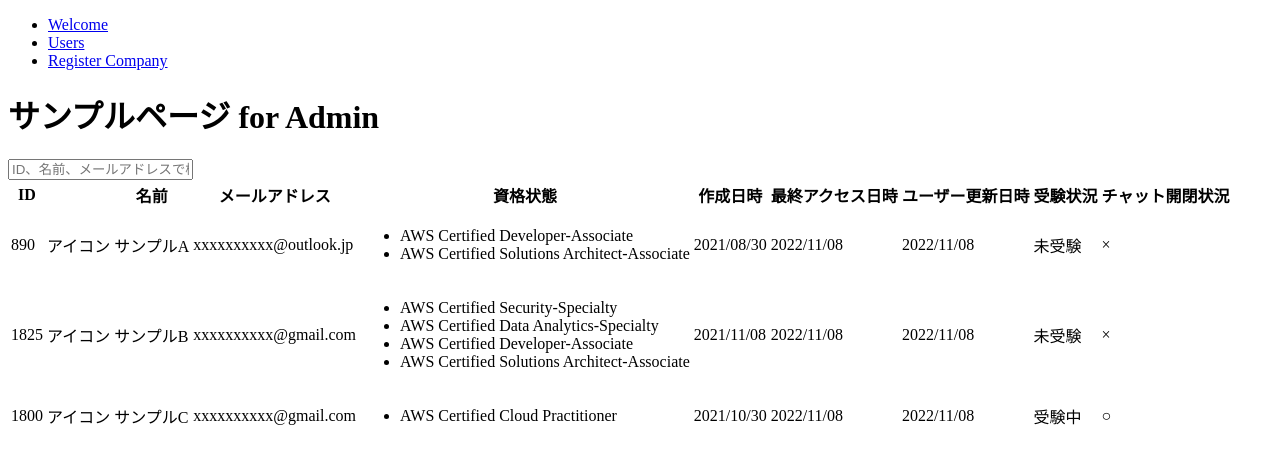
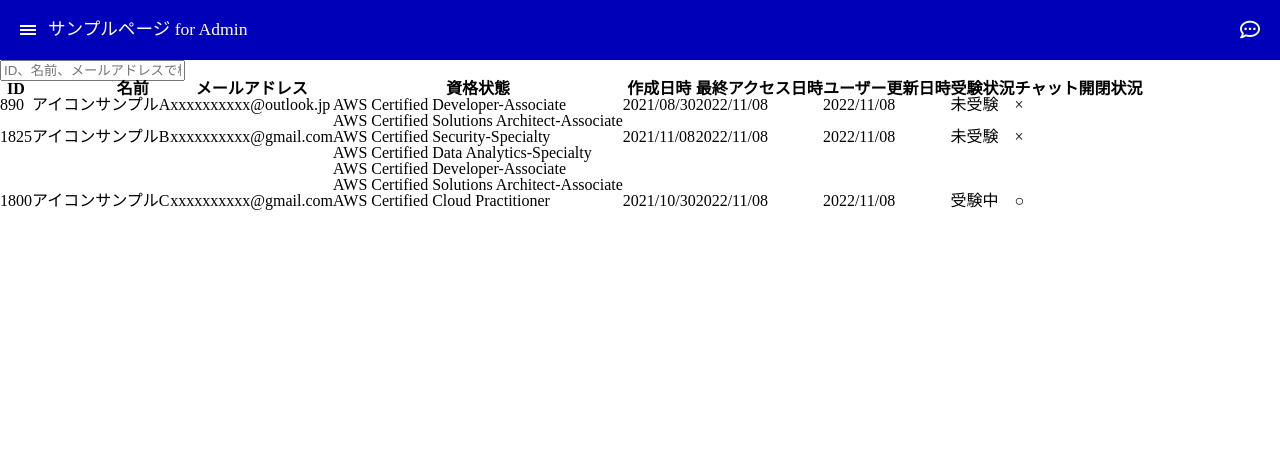
Before and after one commit to ko-shiro-hap/possejob_html_css, a plain HTML site: page index.html in a window 1280 px wide. Drawn offline with Linux system fonts and the light colour scheme.

Commit message:
headerのスタイル作成

```diff
--- /dev/null
+++ b/assets/styles/reset.css
@@ -0,0 +1,174 @@
+/*
+html5doctor.com Reset Stylesheet
+v1.6.1
+Last Updated: 2010-09-17
+Author: Richard Clark - http://richclarkdesign.com
+Twitter: @rich_clark
+*/
+
+html,
+body,
+div,
+span,
+object,
+iframe,
+h1,
+h2,
+h3,
+h4,
+h5,
+h6,
+p,
+blockquote,
+pre,
+abbr,
+address,
+cite,
+code,
+del,
+dfn,
+em,
+img,
+ins,
+kbd,
+q,
+samp,
+small,
+strong,
+sub,
+sup,
+var,
+b,
+i,
+dl,
+dt,
+dd,
+ol,
+ul,
+li,
+fieldset,
+form,
+label,
+legend,
+table,
+caption,
+tbody,
+tfoot,
+thead,
+tr,
+th,
+td,
+article,
+aside,
+canvas,
+details,
+figcaption,
+figure,
+footer,
+header,
+hgroup,
+menu,
+nav,
+section,
+summary,
+time,
+mark,
+audio,
+video {
+  margin: 0;
+  padding: 0;
+  border: 0;
+  outline: 0;
+  font-size: 100%;
+  vertical-align: baseline;
+  background: transparent;
+}
+
+body {
+  line-height: 1;
+}
+
+article,
+aside,
+details,
+figcaption,
+figure,
+footer,
+header,
+hgroup,
+menu,
+nav,
+section {
+  display: block;
+}
+
+nav,
+ul {
+  list-style: none;
+}
+
+blockquote,
+q {
+  quotes: none;
+}
+
+blockquote:before,
+blockquote:after,
+q:before,
+q:after {
+  content: "";
+  content: none;
+}
+
+a {
+  margin: 0;
+  padding: 0;
+  font-size: 100%;
+  vertical-align: baseline;
+  background: transparent;
+}
+
+/* change colours to suit your needs */
+ins {
+  background-color: #ff9;
+  color: #000;
+  text-decoration: none;
+}
+
+/* change colours to suit your needs */
+mark {
+  background-color: #ff9;
+  color: #000;
+  font-style: italic;
+  font-weight: bold;
+}
+
+del {
+  text-decoration: line-through;
+}
+
+abbr[title],
+dfn[title] {
+  border-bottom: 1px dotted;
+  cursor: help;
+}
+
+table {
+  border-collapse: collapse;
+  border-spacing: 0;
+}
+
+/* change border colour to suit your needs */
+hr {
+  display: block;
+  height: 1px;
+  border: 0;
+  border-top: 1px solid #cccccc;
+  margin: 1em 0;
+  padding: 0;
+}
+
+input,
+select {
+  vertical-align: middle;
+}
--- a/assets/styles/style.css
+++ b/assets/styles/style.css
@@ -0,0 +1,52 @@
+html {
+  font-size: 16px;
+}
+
+/* start nav */
+.nav {
+  display: none;
+}
+/* end nav */
+
+/* start header */
+.header {
+  display: flex;
+  padding: 20px;
+  justify-content: space-between;
+  align-items: center;
+  background-color: #0000b9;
+  color: #fff;
+}
+
+.header__left {
+  display: flex;
+  gap: 12px;
+  align-items: center;
+}
+
+.header__hamburger {
+  display: flex;
+  gap: 2px;
+  width: 16px;
+  height: 100%;
+  flex-direction: column;
+  justify-content: center;
+}
+
+.header__hamburger span {
+  display: block;
+  width: 100%;
+  height: 2px;
+  background-color: #fff;
+}
+
+.header__title {
+  font-size: 1.1rem;
+  font-weight: normal;
+}
+
+.header__icon {
+  font-size: 20px;
+  color: #fff;
+}
+/* end header */
--- a/index.html
+++ b/index.html
@@ -6,36 +6,46 @@
     <meta name="viewport" content="width=device-width, initial-scale=1.0" />
     <title>possejobサンプルページ</title>
 
+    <!-- font awesome -->
+    <script
+      src="https://kit.fontawesome.com/6c20dffe37.js"
+      crossorigin="anonymous"
+    ></script>
+
+    <link rel="stylesheet" href="./assets/styles/reset.css" />
     <link rel="stylesheet" href="./assets/styles/style.css" />
   </head>
   <body>
-    <!-- start header -->
-    <header class="header">
-      <nav class="header__nav">
-        <ul class="header__nav__items">
-          <li class="header__nav__item">
+    <!-- start nav -->
+    <nav class="nav">
+      <ul class="nav__items">
+        <li class="nav__item">
           <i></i>
           <a href="#">Welcome</a>
         </li>
-          <li class="header__nav__item">
+        <li class="nav__item">
           <i></i>
           <a href="#">Users</a>
         </li>
-          <li class="header__nav__item">
+        <li class="nav__item">
           <i></i>
           <a href="#">Register Company</a>
         </li>
       </ul>
     </nav>
+    <!-- end nav -->
 
+    <!-- start header -->
+    <header class="header">
+      <div class="header__left">
         <div class="header__hamburger">
           <span></span>
           <span></span>
           <span></span>
         </div>
-
-      <h1>サンプルページ for Admin</h1>
-      <a href="#"><i></i></a>
+        <h1 class="header__title">サンプルページ for Admin</h1>
+      </div>
+      <a href="#"><i class="fa-regular fa-comment-dots header__icon"></i></a>
     </header>
     <!-- end header -->
 
```
Lines whose indentation alone changed are shown as unchanged.
